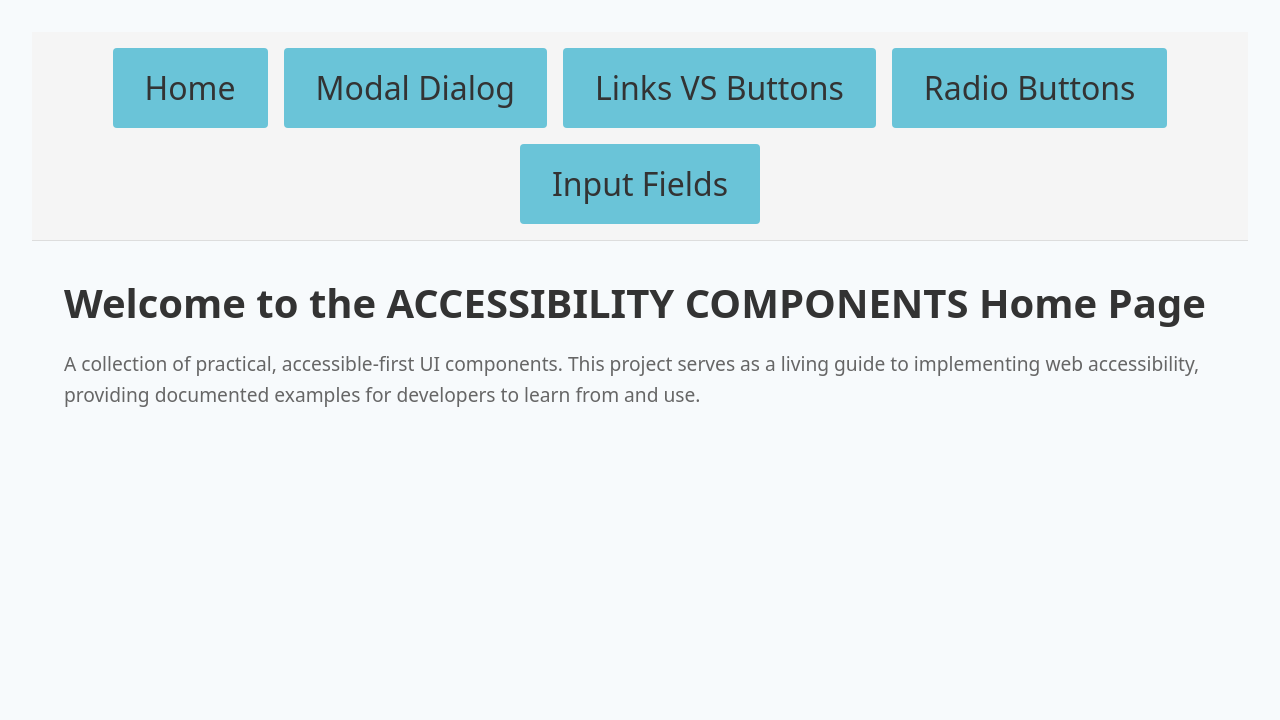
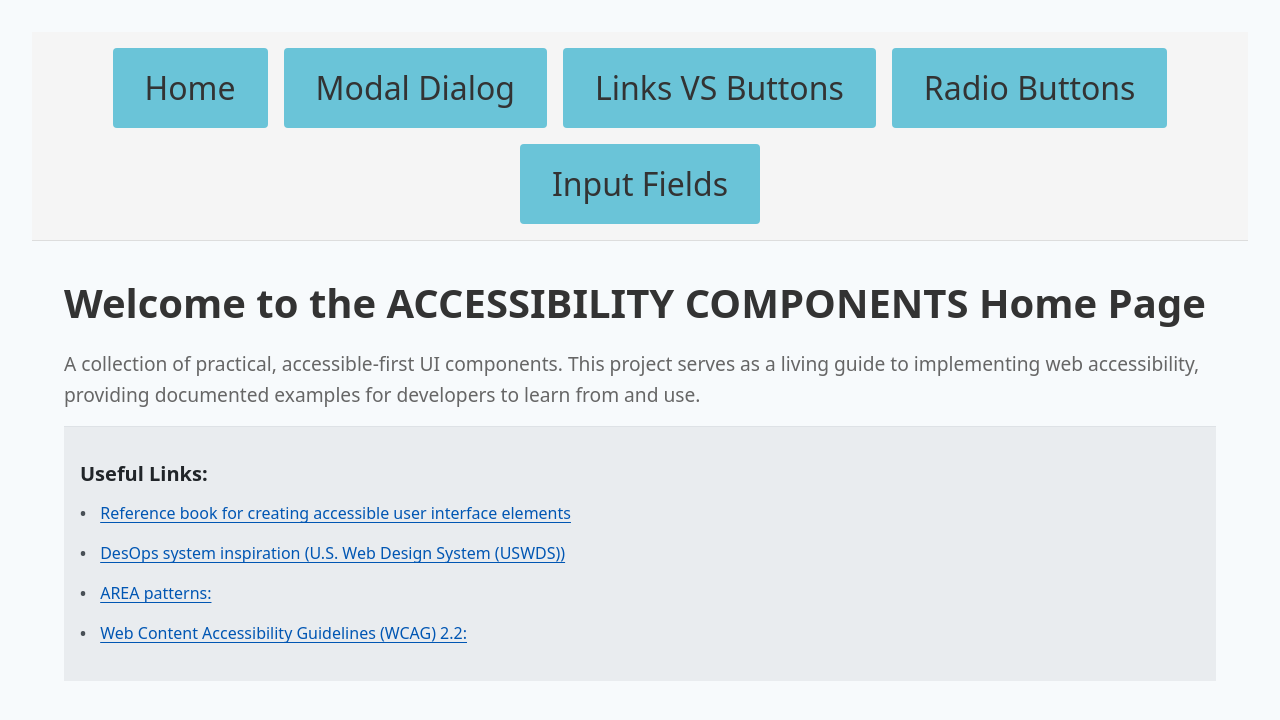
Before and after one commit to AlexandrSedymov/ACCESSIBLE-COMPONENTS, a React (Vite) app: page / in a window 1280 px wide. Shown: the top 720 px of the page. Built offline with nearby package versions, Linux system fonts and the light colour scheme.

Commit message:
feat: updated home page

```diff
--- a/src/components/InformationModal.tsx
+++ b/src/components/InformationModal.tsx
@@ -98,7 +98,7 @@ export const InformationModal: React.FC = () => {
                     tabIndex={-1}
                     onClick={closeModal}
                 >
-                    <div className="modal-content" onClick={e => e.stopPropagation()}>
+                    <div className="modal-content">
                         {/* Close Icon */}
                         <button
                             onClick={closeModal}
--- a/src/components/LinkSection.tsx
+++ b/src/components/LinkSection.tsx
@@ -13,9 +13,9 @@ type LinkSectionProps = {
 const LinkSection: React.FC<LinkSectionProps> = ({ links }) => (
     <section className='link-section' aria-labelledby='link-section-title'>
         <nav aria-label="Useful Links">
-            <h4 id='link-section-title' className='link-section-title'>
+            <h2 id='link-section-title' className='link-section-title'>
                 Useful Links:
-            </h4>
+            </h2>
             <ul className='link-section-links'>
                 {links.map((link, idx) => (
                     <li key={idx}>
--- a/src/pages/Home.tsx
+++ b/src/pages/Home.tsx
@@ -1,5 +1,6 @@
 import React from 'react';
 import '../styles/Home.css';
+import LinkSection from '../components/LinkSection';
 
 export const Home: React.FC = () => {
     return (
@@ -8,6 +9,12 @@ export const Home: React.FC = () => {
             <meta name="description" content="A comprehensive collection of accessible-first UI components with practical examples for developers." />
             <h1 className="home-title">Welcome to the ACCESSIBILITY COMPONENTS Home Page</h1>
             <p className="home-description">A collection of practical, accessible-first UI components. This project serves as a living guide to implementing web accessibility, providing documented examples for developers to learn from and use.</p>
+
+            <LinkSection links={[
+            { label: "Reference book for creating accessible user interface elements", url: "https://handreichungen.bfit-bund.de/accessible-uie/" },
+            { label: "DesOps system inspiration (U.S. Web Design System (USWDS))", url: "https://designsystem.digital.gov/components/overview/" },
+            { label: "AREA patterns:", url: "https://www.w3.org/WAI/ARIA/apg/patterns/" },
+            { label: "Web Content Accessibility Guidelines (WCAG) 2.2:", url: "https://www.w3.org/TR/WCAG22/" }]} />
         </main>
     );
 };
```
Also changed, not shown: 1 other file (tests, documents, lock files or other folders).
